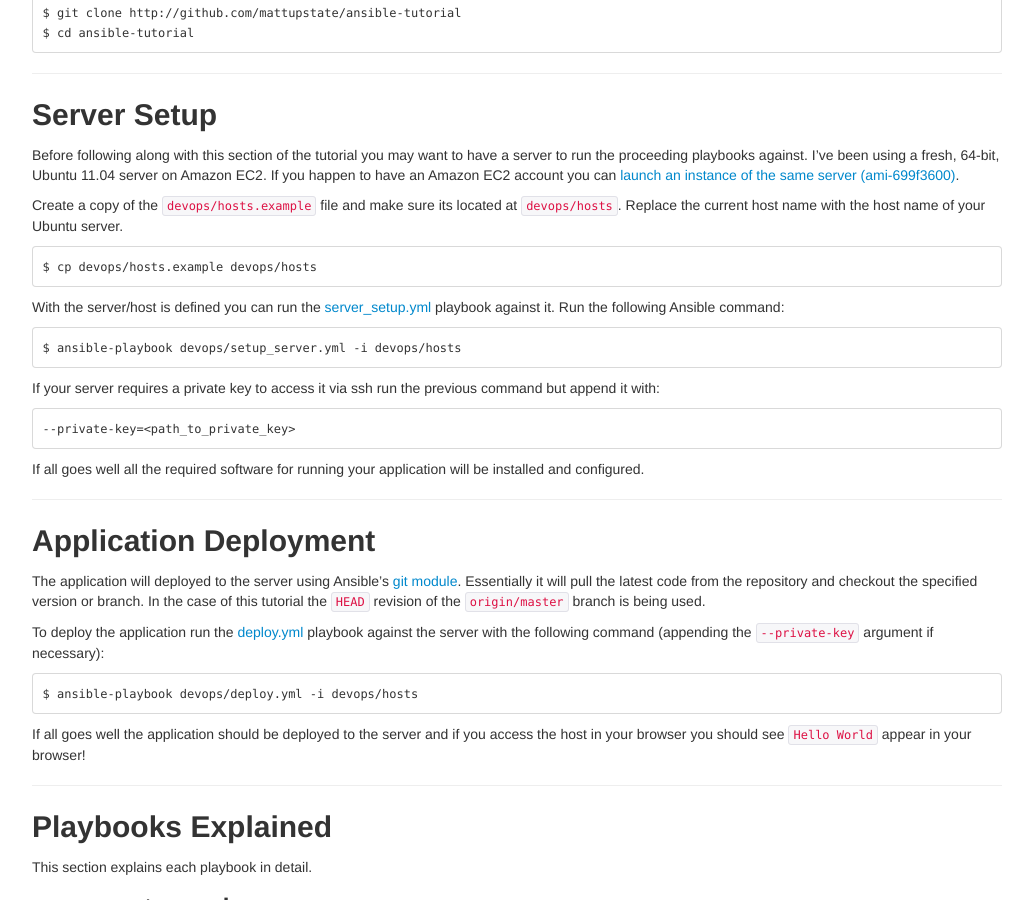
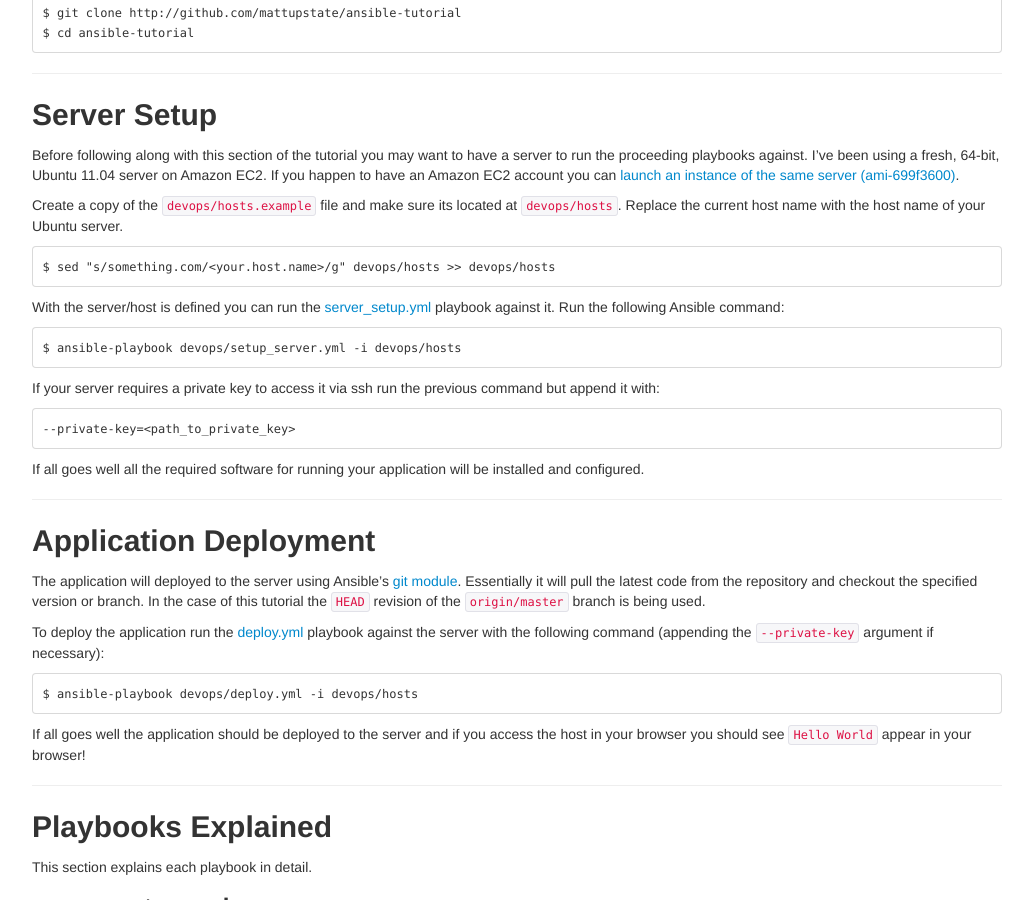
Before and after one commit to mattupstate/mattupstate.github.io, a Jekyll site: the page built from _posts/2012-08-07-flask-wsgi-application-deployment-with-ubuntu-ansible-nginx-supervisor-and-uwsgi.markdown, in a window 1280 px wide and 900 px high, scrolled down 1167 px. Shown: the whole window, without its empty margins (123-1156 px from the left). Built offline with Jekyll 4.4.1, drawn with Linux system fonts in a browser that asks for light colours; nearby versions of some CDN libraries; some web fonts are replaced; Markdown is read by kramdown in place of the engine named in the settings; comment, search, counter and statistics services are not loaded.

Commit message:
Update post

```diff
--- a/_posts/2012-08-07-flask-wsgi-application-deployment-with-ubuntu-ansible-nginx-supervisor-and-uwsgi.markdown
+++ b/_posts/2012-08-07-flask-wsgi-application-deployment-with-ubuntu-ansible-nginx-supervisor-and-uwsgi.markdown
@@ -73,7 +73,7 @@ Before following along with this section of the tutorial you may want to have a
 
 Create a copy of the `devops/hosts.example` file and make sure its located at `devops/hosts`. Replace the current host name with the host name of your Ubuntu server.
 
-    $ cp devops/hosts.example devops/hosts
+    $ sed "s/something.com/<your.host.name>/g" devops/hosts >> devops/hosts
 
 With the server/host is defined you can run the [server_setup.yml](https://github.com/mattupstate/ansible-tutorial/blob/master/devops/setup_server.yml) playbook against it. Run the following Ansible command:
 
```
